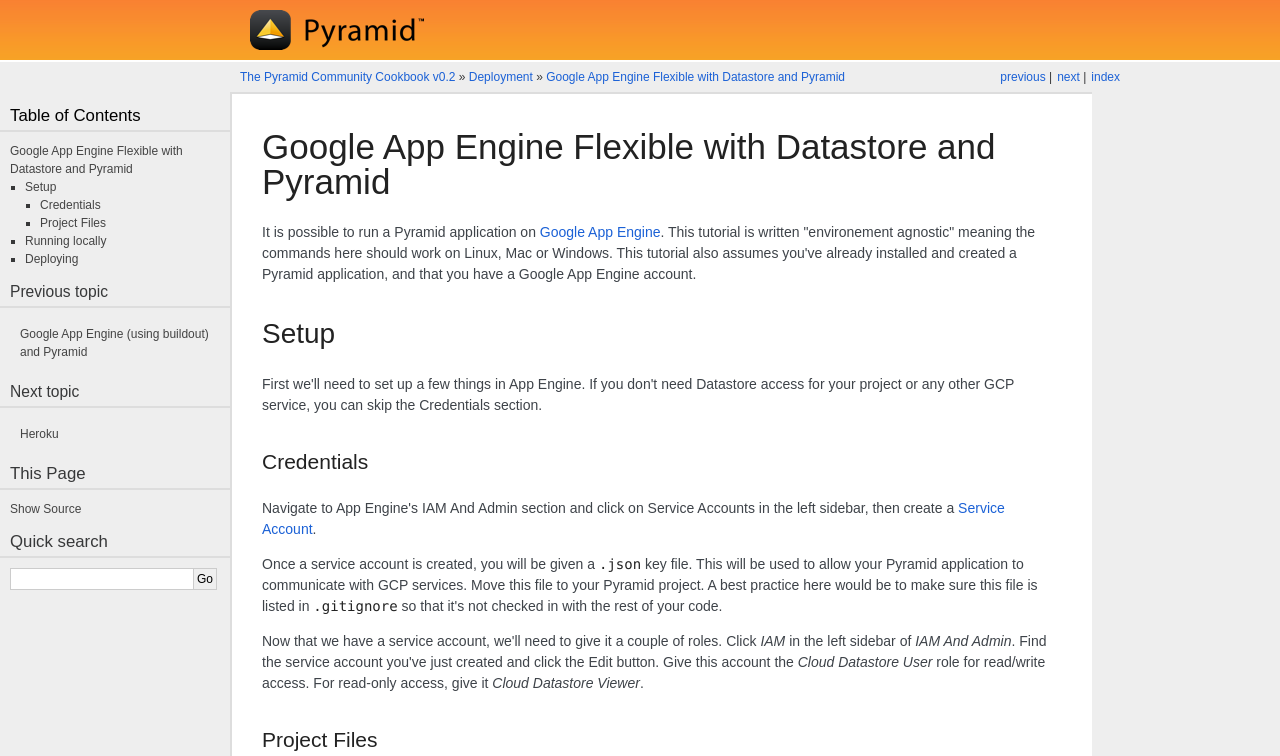
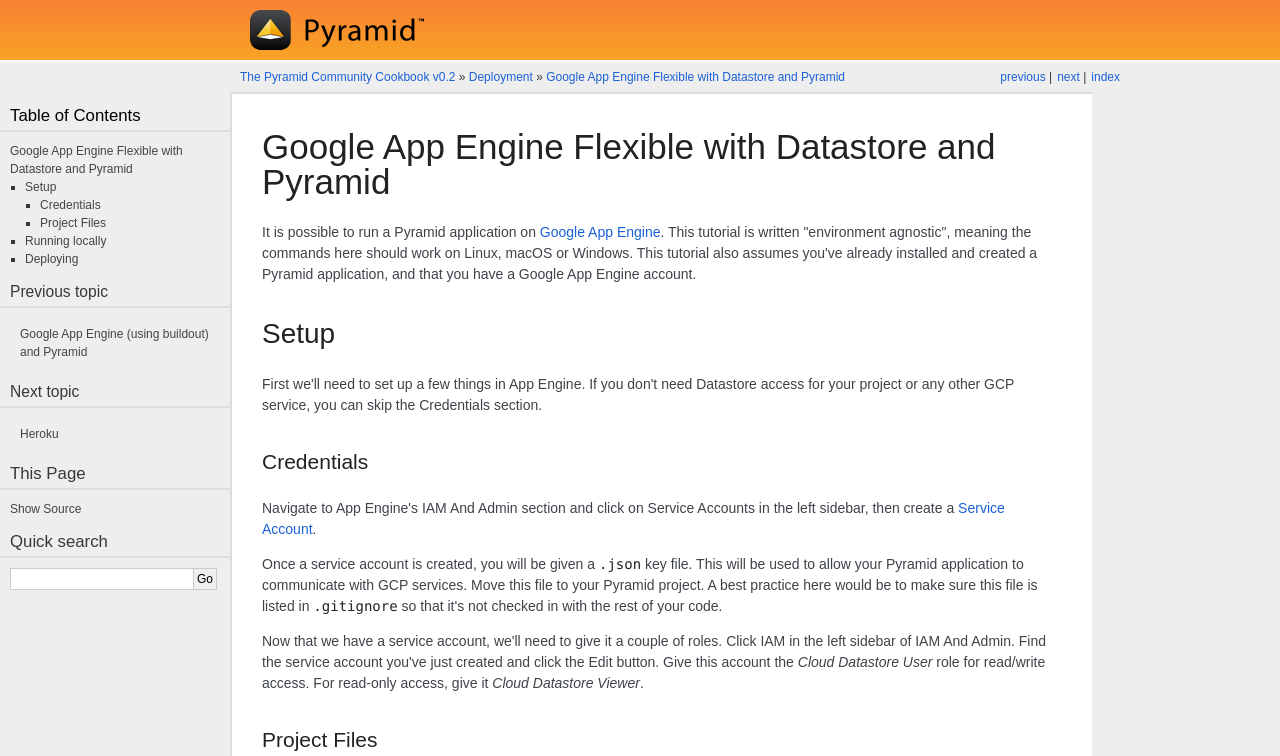
Before and after one commit to Pylons/pyramid_cookbook, a Sphinx documentation site: the page built from docs/deployment/gae_flex_datastore.rst, in a window 1280 px wide and 1400 px high. Shown: the top 756 px of the window. Built offline with Sphinx 7.4.7, drawn with Linux system fonts in a browser that asks for light colours; some web fonts are replaced; some of the changed text lies outside the part shown.

Commit message:
Fix spelling and syntax mistakes. Move each sentence to its own line

```diff
--- a/docs/deployment/gae_flex_datastore.rst
+++ b/docs/deployment/gae_flex_datastore.rst
@@ -3,21 +3,31 @@
 Google App Engine Flexible with Datastore and :app:`Pyramid`
 ============================================================
 
-It is possible to run a :app:`Pyramid` application on `Google App Engine <https://cloud.google.com/appengine/>`_.  This tutorial is written "environement agnostic" meaning the commands here should work on Linux, Mac or Windows. This tutorial also assumes you've already installed and created a :app:`Pyramid` application, and that you have a Google App Engine account.
+It is possible to run a :app:`Pyramid` application on `Google App Engine <https://cloud.google.com/appengine/>`_.
+This tutorial is written "environment agnostic", meaning the commands here should work on Linux, macOS or Windows.
+This tutorial also assumes you've already installed and created a :app:`Pyramid` application, and that you have a Google App Engine account.
 
 Setup
 -----
 
-First we'll need to set up a few things in App Engine. If you don't need Datastore access for your project or any other GCP service, you can skip the Credentials section.
+First we'll need to set up a few things in App Engine.
+If you don't need Datastore access for your project or any other GCP service, you can skip the Credentials section.
 
 Credentials
 ###########
 
 Navigate to App Engine's IAM And Admin section and click on Service Accounts in the left sidebar, then create a `Service Account <https://cloud.google.com/iam/docs/service-accounts>`_.
 
-Once a service account is created, you will be given a ``.json`` key file. This will be used to allow your Pyramid application to communicate with GCP services. Move this file to your Pyramid project. A best practice here would be to make sure this file is listed in ``.gitignore`` so that it's not checked in with the rest of your code.
+Once a service account is created, you will be given a ``.json`` key file.
+This will be used to allow your Pyramid application to communicate with GCP services.
+Move this file to your Pyramid project.
+A best practice here would be to make sure this file is listed in ``.gitignore`` so that it's not checked in with the rest of your code.
 
-Now that we have a service account, we'll need to give it a couple of roles. Click *IAM* in the left sidebar of *IAM And Admin*. Find the service account you've just created and click the Edit button. Give this account the *Cloud Datastore User* role for read/write access. For read-only access, give it *Cloud Datastore Viewer*.
+Now that we have a service account, we'll need to give it a couple of roles.
+Click :guilabel:`IAM` in the left sidebar of :guilabel:`IAM And Admin`.
+Find the service account you've just created and click the :guilabel:`Edit` button.
+Give this account the *Cloud Datastore User* role for read/write access.
+For read-only access, give it *Cloud Datastore Viewer*.
 
 
 Project Files
@@ -69,7 +79,7 @@
 
         CMD pserve development.ini
 
-    Replace ``my-gcp-key.json`` filename with the json file you were provided when you created the Service Account.
+    Replace ``my-gcp-key.json`` filename with the JSON file you were provided when you created the Service Account.
 
 #.  ``datastore_tween.py``
 
```
Also changed, not shown: other parts of docs/deployment/gae_flex_datastore.rst (+8 -4 lines).
